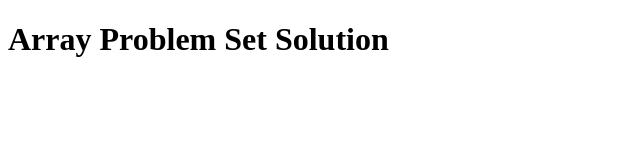
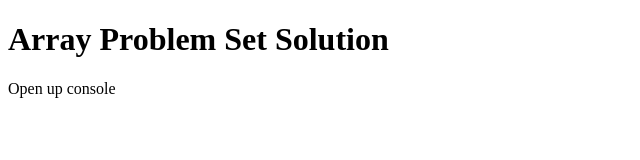
Before and after one commit to hanapotski/udemy_webDevBootcamp, a plain HTML site: page section11/arrayProblemSetSolution.html in a window 1280 px wide. Shown: the whole page, without its empty margins (0-640 px from the left). Drawn offline with Linux system fonts and the light colour scheme.

Commit message:
array prob set solution

```diff
--- a/section11/arrayProblemSetSolution.html
+++ b/section11/arrayProblemSetSolution.html
@@ -6,6 +6,7 @@
   </head>
   <body>
     <h1>Array Problem Set Solution</h1>
+    <p>Open up console</p>
     <script src="arrayprobset.js" charset="utf-8"></script>
   </body>
 </html>
```
